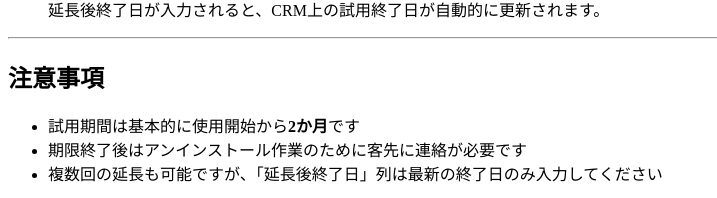
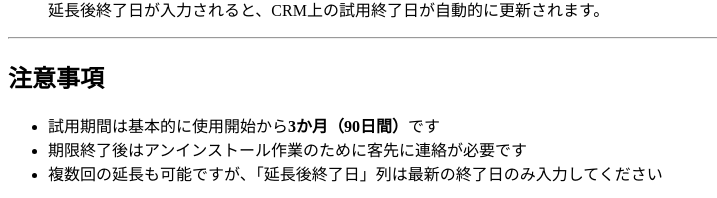
Before and after one commit to kawanoschoo/crm-manual, a Jekyll site: the page built from trial-version.md, in a window 1280 px wide and 900 px high, scrolled down 2637 px. Shown: the part 699-897 px from the top of the window, without its empty margins (0-717 px from the left). Built offline with Jekyll 4.4.1, drawn with Linux system fonts in a browser that asks for light colours; our own code applies the rules of GitHub Pages for plain Markdown files.

Commit message:
Update trial-version.md

```diff
--- a/trial-version.md
+++ b/trial-version.md
@@ -101,6 +101,6 @@
 
 ## 注意事項
 
-- 試用期間は基本的に使用開始から**2か月**です
+- 試用期間は基本的に使用開始から**3か月（90日間）**です
 - 期限終了後はアンインストール作業のために客先に連絡が必要です
 - 複数回の延長も可能ですが、「延長後終了日」列は最新の終了日のみ入力してください
```
